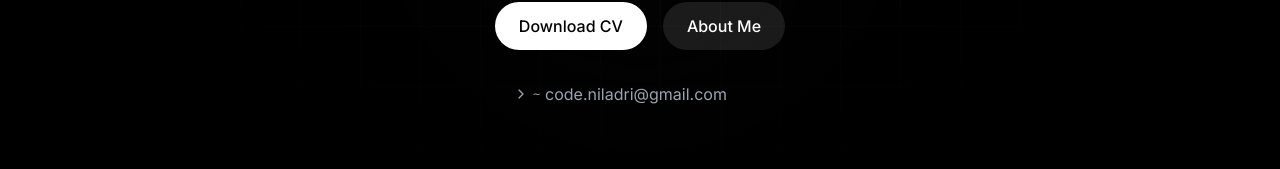
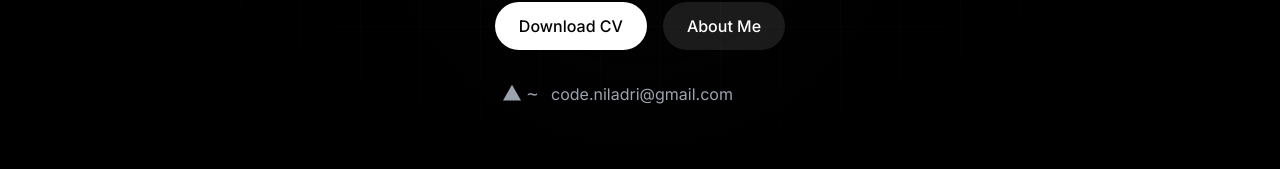
Before and after one commit to max-proj17/max-proj17.github.io, a Next.js app: page / in a window 1280 px wide. Shown: the part 514-683 px from the top of the page. Built offline with nearby package versions, Linux system fonts and the light colour scheme.

Commit message:
Update project

```diff
--- a/src/pages/Home.tsx
+++ b/src/pages/Home.tsx
@@ -1,7 +1,8 @@
 'use client';
 
+import { VercelLogo } from '@/components/TechLogos';
 import { motion } from 'framer-motion';
-import { Github, Linkedin, Mail, Copy, Check, ChevronRight } from 'lucide-react';
+import { Github, Linkedin, Mail, Copy, Check } from 'lucide-react';
 import Link from 'next/link';
 import { useState } from 'react';
 
@@ -84,11 +85,13 @@ const Home = () => {
 						className="group relative flex items-center gap-2 py-2 pl-8 pr-4 hover:bg-transparent transition-all cursor-pointer"
 					>
 						<div className="absolute left-0 flex items-center">
-							<ChevronRight className="w-4 h-4 text-gray-400" />
-							<span className="text-xs font-mono text-gray-400 ml-1">~</span>
+							<div className="w-3 text-gray-400 group-hover:text-white transition-colors">
+								<VercelLogo />
+							</div>
+							<span className="text-lg font-mono text-gray-400 ml-3 group-hover:text-white transition-colors">~</span>
 						</div>
-						<span className="text-gray-400 group-hover:text-white transition-colors">{email}</span>
-						<div className="opacity-0 group-hover:opacity-100 transition-opacity">
+						<span className="text-gray-400 group-hover:text-white transition-colors ml-4">{email}</span>
+						<div className="opacity-0 group-hover:opacity-100 transition-opacity ml-1">
 							{copied ? (
 								<Check className="w-4 h-4 text-green-500" />
 							) : (
```
